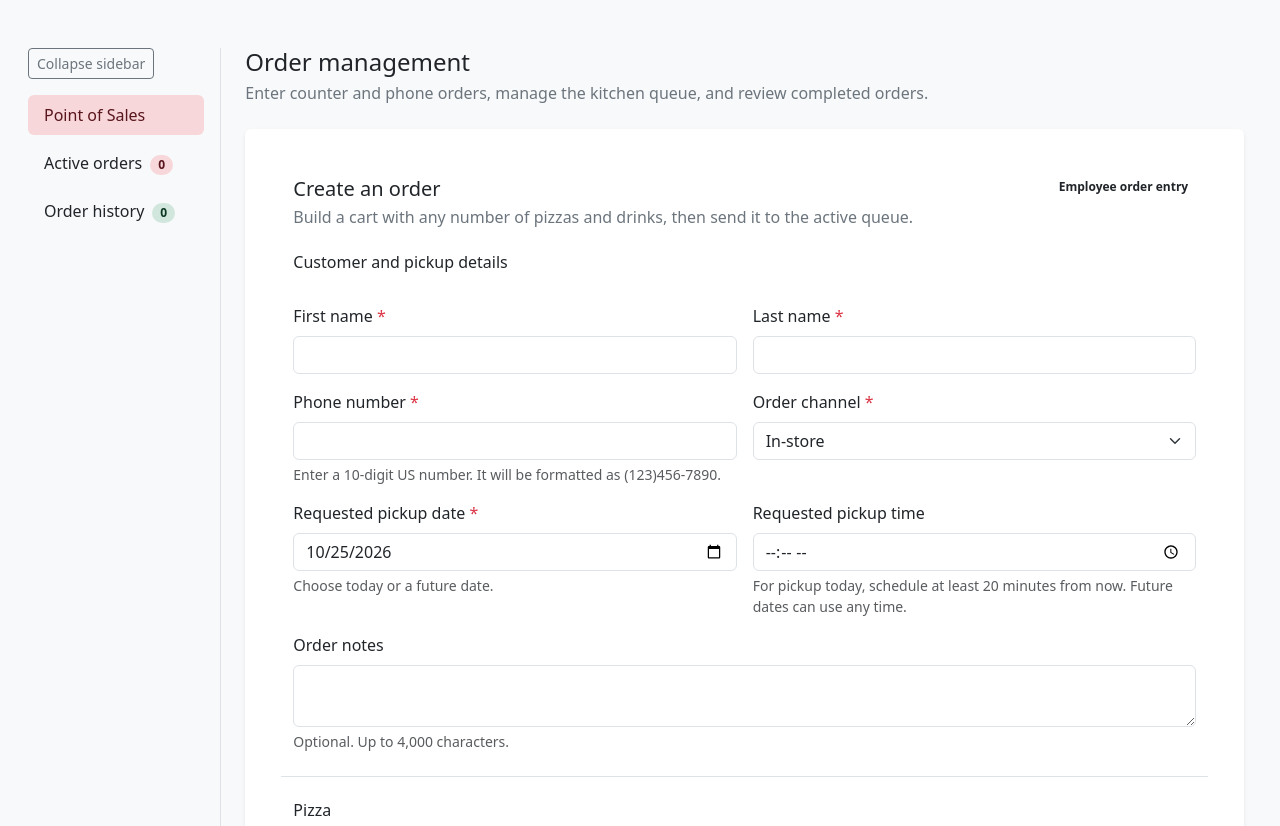
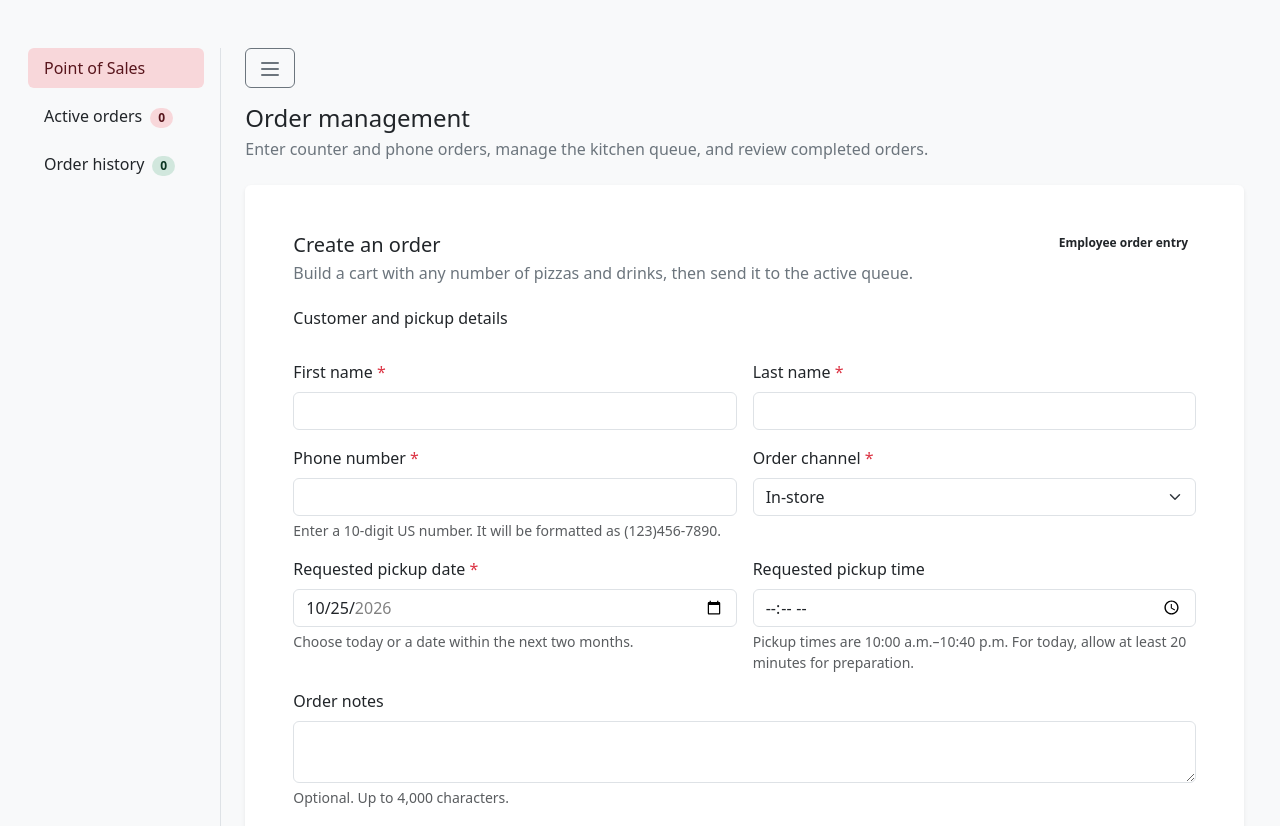
Before and after one commit to PeneguyG/luigi-pizzeria-mini-capstone, a Flask app: template templates/employee-dashboard.html in a window 1280 px wide. Shown: the part 113-939 px from the top of the page. Run offline with Flask 3, Linux system fonts and the light colour scheme; the template is opened without the code that fills it, so the values that code supplies are empty.

Commit message:
updates to employee-dashboard
Updated the future order placing function to be limited to 2 month ahead, the pickuptime function to 10am to 10:40 pm for operation hours and edited the collapse function for the dashboard

```diff
--- a/static/css/employee-dashboard.css
+++ b/static/css/employee-dashboard.css
@@ -2,8 +2,9 @@
     [hidden] { display: none !important; }
 .topping-increment { min-height: 7rem; }
 .topping-image { width: 4rem; height: 4rem; object-fit: contain; }
-.active-orders-scroll { max-height: 65vh; overflow-y: auto; overflow-x: hidden; }
-.order-history-panel { height: min(78vh, 56rem); }
+.active-orders-scroll { max-height: 80vh; overflow-y: auto; overflow-x: hidden; }
+.order-history-panel { height: min(95vh, 70rem); }
 .order-history-panel > .card-body { min-height: 0; overflow: hidden; }
-.order-history-scroll { min-height: 0; max-height: 100%; overflow-y: auto; overflow-x: hidden; }
+.order-history-scroll { min-height: 0; max-height: 100%; flex: 1 1 0; overflow-y: auto; overflow-x: hidden; }
 .active-orders-scroll > *, .order-history-scroll > * { min-width: 0; max-width: 100%; }
+.manager-specials-container { background: linear-gradient(135deg, #e6efe4 0%, #fffefa 60%, #f4e2df 100%); }
--- a/static/js/employee-dashboard.js
+++ b/static/js/employee-dashboard.js
@@ -114,10 +114,15 @@
 
     function updatePickupDateMinimum() {
       const dateInput = document.getElementById('pickup-date');
-      const today = localDateInputValue(new Date());
+      const todayDate = new Date();
+      const today = localDateInputValue(todayDate);
+      const latestDate = new Date(todayDate.getFullYear(), todayDate.getMonth() + 2, Math.min(
+        todayDate.getDate(), new Date(todayDate.getFullYear(), todayDate.getMonth() + 3, 0).getDate()
+      ));
       dateInput.min = today;
+      dateInput.max = localDateInputValue(latestDate);
       if (!dateInput.value) dateInput.value = today;
-      return today;
+      return { today: today, latest: dateInput.max };
     }
 
     function updatePickupTimeValidity() {
@@ -125,34 +130,45 @@
       const timeInput = document.getElementById('pickup-time');
       const dateError = document.getElementById('pickup-date-error');
       const timeError = document.getElementById('pickup-time-error');
-      const today = updatePickupDateMinimum();
+      const dateBounds = updatePickupDateMinimum();
       const selectedDate = dateInput.value;
-      const invalidPastDate = Boolean(selectedDate) && selectedDate < today;
-      dateInput.setCustomValidity(invalidPastDate ? 'Choose today or a future pickup date.' : '');
+      const invalidPastDate = Boolean(selectedDate) && selectedDate < dateBounds.today;
+      const invalidFutureDate = Boolean(selectedDate) && selectedDate > dateBounds.latest;
+      const dateMessage = invalidPastDate ? 'Past pickup dates are not allowed.' : 'Choose a date within the next two months.';
+      dateInput.setCustomValidity(invalidPastDate || invalidFutureDate ? dateMessage : '');
       dateInput.classList.toggle('is-invalid', !dateInput.validity.valid);
-      dateError.textContent = invalidPastDate ? 'Past pickup dates are not allowed.' : 'Choose a pickup date.';
-
-      timeInput.removeAttribute('min');
-      let invalidTime = false;
-      if (timeInput.value && selectedDate === today) {
+      dateError.textContent = invalidPastDate || invalidFutureDate ? dateMessage : 'Choose a pickup date.';
+
+      const closingTime = '22:40';
+      let earliestTime = '10:00';
+      let noTimesRemainToday = false;
+      if (selectedDate === dateBounds.today) {
         const minimum = new Date(Date.now() + 20 * 60 * 1000);
         if (minimum.getSeconds() > 0 || minimum.getMilliseconds() > 0) minimum.setMinutes(minimum.getMinutes() + 1);
         minimum.setSeconds(0, 0);
-        const minimumDate = localDateInputValue(minimum);
-        if (minimumDate !== today) {
-          invalidTime = true;
-          timeError.textContent = 'There is not enough time remaining today. Choose a future pickup date.';
+        if (localDateInputValue(minimum) !== dateBounds.today) {
+          noTimesRemainToday = true;
+          earliestTime = '22:41';
         } else {
-          const minimumTime = localTimeInputValue(minimum);
-          timeInput.min = minimumTime;
-          const selectedTimeParts = timeInput.value.split(':').map(Number);
-          const selectedSeconds = selectedTimeParts[0] * 3600 + selectedTimeParts[1] * 60 + (selectedTimeParts[2] || 0);
-          const minimumSeconds = minimum.getHours() * 3600 + minimum.getMinutes() * 60;
-          invalidTime = selectedSeconds < minimumSeconds;
-          timeError.textContent = 'For pickup today, choose a time at least 20 minutes from now (' + minimumTime.slice(0, 5) + ' or later).';
+          earliestTime = localTimeInputValue(minimum);
+          if (earliestTime < '10:00') earliestTime = '10:00';
+          if (earliestTime > closingTime) noTimesRemainToday = true;
         }
+      }
+      timeInput.min = earliestTime;
+      timeInput.max = closingTime;
+      let invalidTime = false;
+      if (noTimesRemainToday) {
+        invalidTime = true;
+        timeError.textContent = 'No pickup times remain today. Choose a future date.';
+      } else if (timeInput.value && (timeInput.value < '10:00' || timeInput.value > closingTime)) {
+        invalidTime = true;
+        timeError.textContent = 'Pickup times must be between 10:00 a.m. and 10:40 p.m.';
+      } else if (timeInput.value && selectedDate === dateBounds.today && timeInput.value < earliestTime) {
+        invalidTime = true;
+        timeError.textContent = 'For today, choose a pickup time at least 20 minutes from now (' + earliestTime + ' or later).';
       } else {
-        timeError.textContent = 'For today, choose a pickup time at least 20 minutes from now.';
+        timeError.textContent = 'Choose a pickup time from 10:00 a.m. to 10:40 p.m.';
       }
       timeInput.setCustomValidity(invalidTime ? timeError.textContent : '');
       timeInput.classList.toggle('is-invalid', invalidTime);
@@ -701,20 +717,27 @@
       role: document.body.dataset.staffRole
     };
     const sidebar = document.getElementById('dashboard-sidebar');
-    const sidebarNavigation = document.getElementById('dashboard-navigation');
     const mainColumn = document.getElementById('dashboard-main-column');
     const sidebarToggle = document.getElementById('sidebar-toggle');
     sidebarToggle.addEventListener('click', function () {
-      const collapsed = sidebarToggle.getAttribute('aria-expanded') === 'true';
-      sidebarToggle.setAttribute('aria-expanded', String(!collapsed));
-      sidebarNavigation.hidden = collapsed;
-      sidebarToggle.textContent = collapsed ? 'Expand sidebar' : 'Collapse sidebar';
-      sidebar.classList.toggle('col-md-3', !collapsed);
-      sidebar.classList.toggle('col-lg-2', !collapsed);
-      sidebar.classList.toggle('col-md-auto', collapsed);
-      mainColumn.classList.toggle('col-md-9', !collapsed);
-      mainColumn.classList.toggle('col-lg-10', !collapsed);
-      mainColumn.classList.toggle('col-md', collapsed);
+      const hideSidebar = sidebarToggle.getAttribute('aria-expanded') === 'true';
+      sidebar.hidden = hideSidebar;
+      sidebarToggle.setAttribute('aria-expanded', String(!hideSidebar));
+      const label = hideSidebar ? 'Show navigation sidebar' : 'Hide navigation sidebar';
+      sidebarToggle.setAttribute('aria-label', label);
+      sidebarToggle.setAttribute('title', label);
+      mainColumn.classList.toggle('col-md-9', !hideSidebar);
+      mainColumn.classList.toggle('col-lg-10', !hideSidebar);
+    });
+    sidebar.addEventListener('keydown', function (event) {
+      if (event.key === 'Escape' && !sidebar.hidden) {
+        sidebar.hidden = true;
+        sidebarToggle.setAttribute('aria-expanded', 'false');
+        sidebarToggle.setAttribute('aria-label', 'Show navigation sidebar');
+        sidebarToggle.setAttribute('title', 'Show navigation sidebar');
+        mainColumn.classList.remove('col-md-9', 'col-lg-10');
+        sidebarToggle.focus();
+      }
     });
     const roleLevels = { employee: 1, manager: 2, owner: 3 };
     const roleNames = { employee: 'Employee', manager: 'Manager', owner: 'Owner' };
--- a/templates/employee-dashboard.html
+++ b/templates/employee-dashboard.html
@@ -33,7 +33,6 @@
   <main id="main-content" class="container-fluid py-4 py-lg-5">
     <div class="row g-0">
       <aside id="dashboard-sidebar" class="col-12 col-md-3 col-lg-2 min-vh-100 border-end px-3 pb-4" aria-label="Employee dashboard sidebar">
-        <button id="sidebar-toggle" class="btn btn-outline-secondary btn-sm mb-3" type="button" aria-expanded="true" aria-controls="dashboard-navigation">Collapse sidebar</button>
         <nav id="dashboard-navigation" aria-label="Dashboard views">
           <div class="nav flex-column gap-2" role="tablist" aria-label="Employee dashboard sections" aria-orientation="vertical">
             <button class="nav-link active text-start rounded bg-danger-subtle text-danger-emphasis" id="pos-tab" type="button" role="tab" aria-label="Point of Sales tab" aria-selected="true" aria-controls="pos-panel" tabindex="0" data-panel="pos-panel">Point of Sales</button>
@@ -46,6 +45,9 @@
         </nav>
       </aside>
       <div id="dashboard-main-column" class="col-12 col-md-9 col-lg-10 px-3 px-lg-4">
+    <button id="sidebar-toggle" class="btn btn-outline-secondary mb-3" type="button" aria-label="Hide navigation sidebar" aria-expanded="true" aria-controls="dashboard-sidebar" title="Hide navigation sidebar">
+      <svg width="24" height="24" viewBox="0 0 24 24" fill="none" stroke="currentColor" stroke-width="2" stroke-linecap="round" aria-hidden="true" focusable="false"><path d="M4 6h16M4 12h16M4 18h16"></path></svg>
+    </button>
     <section aria-labelledby="dashboard-heading">
       <div class="mb-4">
         <h2 id="dashboard-heading" class="h4 mb-1" tabindex="-1">Order management</h2>
@@ -90,14 +92,14 @@
                   <div class="col-12 col-md-6">
                     <label class="form-label" for="pickup-date">Requested pickup date <span aria-hidden="true" class="text-danger">*</span></label>
                     <input class="form-control" id="pickup-date" name="pickupDate" type="date" required aria-describedby="pickup-date-help pickup-date-error">
-                    <div id="pickup-date-help" class="form-text">Choose today or a future date.</div>
-                    <div id="pickup-date-error" class="invalid-feedback" role="alert">Choose today or a future pickup date.</div>
+                    <div id="pickup-date-help" class="form-text">Choose today or a date within the next two months.</div>
+                    <div id="pickup-date-error" class="invalid-feedback" role="alert">Choose a date from today through two months ahead.</div>
                   </div>
                   <div class="col-12 col-md-6">
                     <label class="form-label" for="pickup-time">Requested pickup time</label>
                     <input class="form-control" id="pickup-time" name="pickupTime" type="time" step="60" aria-describedby="pickup-time-help pickup-time-error" aria-label="Requested pickup time, optional">
-                    <div id="pickup-time-help" class="form-text">For pickup today, schedule at least 20 minutes from now. Future dates can use any time.</div>
-                    <div id="pickup-time-error" class="invalid-feedback" role="alert">For today, choose a pickup time at least 20 minutes from now.</div>
+                    <div id="pickup-time-help" class="form-text">Pickup times are 10:00 a.m.–10:40 p.m. For today, allow at least 20 minutes for preparation.</div>
+                    <div id="pickup-time-error" class="invalid-feedback" role="alert">Choose a time from 10:00 a.m. to 10:40 p.m. and allow 20 minutes for today's orders.</div>
                   </div>
                   <div class="col-12">
                     <label class="form-label" for="order-notes">Order notes</label>
@@ -313,7 +315,7 @@
               </div>
             </div>
           </div>
-          <section class="card border shadow-sm mt-4" aria-labelledby="specials-heading">
+          <section class="card border shadow-sm mt-4 manager-specials-container" aria-labelledby="specials-heading">
             <div class="card-body p-3 p-md-4">
             <div class="mb-3"><p class="small text-uppercase fw-semibold mb-1">Customer menu</p><h4 id="specials-heading" class="h5 mb-1">Manage the two rotating specials</h4><p class="text-secondary mb-0">Customers without order history see these. Returning customers see their recent pizzas.</p></div>
             <p id="specials-message" class="alert mb-3" role="status" aria-live="polite" aria-atomic="true" hidden></p>
@@ -419,6 +421,6 @@
 
   <footer class="container pb-4"><p class="small text-secondary mb-0">Employee order management</p></footer>
 
-  <script src="{{ url_for('static', filename='js/employee-dashboard.js') }}?v=20261024-2" defer></script>
+  <script src="{{ url_for('static', filename='js/employee-dashboard.js') }}?v=20261024-4" defer></script>
 </body>
 </html>
```
